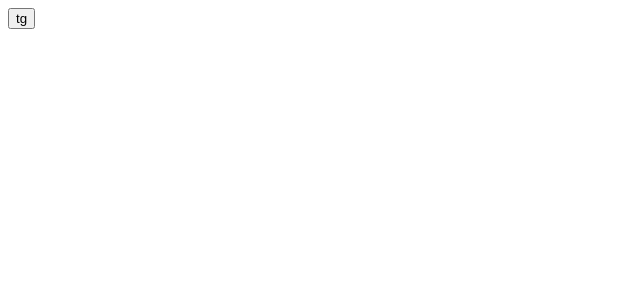
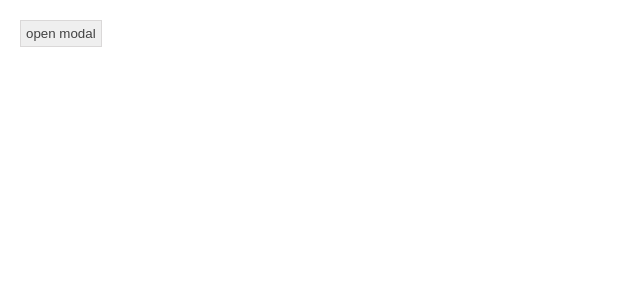
Before and after one commit to RobinYang11/pui_test, a React app: page / in a window 1280 px wide. Shown: the top 300 px of the page, without its empty margins (0-640 px from the left). Built offline with nearby package versions, Linux system fonts and the light colour scheme.

Commit message:
feat:fix button style

```diff
--- a/components/Button/style.less
+++ b/components/Button/style.less
@@ -1,14 +1,15 @@
-
-.btn{
-  border:none;
+.btn {
+  // border:none;
   outline: none;
   padding: 5px;
-  cursor: pointer;
+  cursor : pointer;
 }
-.btn:active{
+
+.btn:active {
   opacity: 0.5;
 }
 
-.btn-default{
-
+.btn-default {
+  border: 1px solid #dad8d8;
+  color : #424242;
 }
--- a/components/index.ts
+++ b/components/index.ts
@@ -10,4 +10,6 @@ export {default as Modal} from './Modal/index';
 
 export {default as Icon} from './Icon/index';
 
+export {default as Button} from './Button/index';
+
 export {default as AnimationDemo } from './AnimationDemo/index'
--- a/src/index.jsx
+++ b/src/index.jsx
@@ -2,7 +2,7 @@ import React from 'react';
 import ReactDom from 'react-dom';
 import '../static/iconfont';
 import './index.less';
-import { Modal } from '../components/index';
+import { Modal, Button } from '../components/index';
 const { Provider, Consumer } = React.createContext({});
 class App extends React.Component {
 
@@ -24,8 +24,13 @@ class App extends React.Component {
 
   render() {
     return (
-      <div>
-        <button onClick={this.toggle}>tg</button>
+      <div style={{ padding: "20px" }}>
+        <Button
+          type="default"
+          onClick={this.toggle}>
+          open modal
+        </Button>
+
         <Modal
           title="这是标题"
           onClose={() => { this.setState({ visible: false }) }}
--- a/src/index.less
+++ b/src/index.less
@@ -5,9 +5,10 @@ h3,
 h5,
 h6,
 ul,
-li {
+li,
+body{
   padding: 0;
-  margin : 0 auto
+  margin : 0;
 }
 
 body {
```
